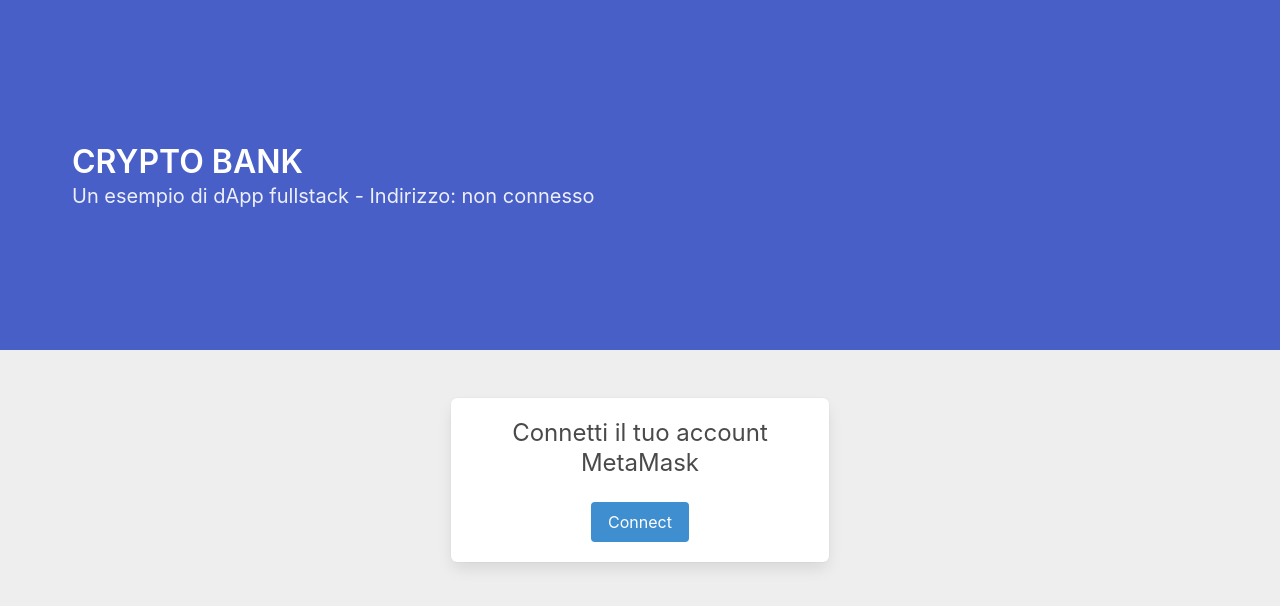
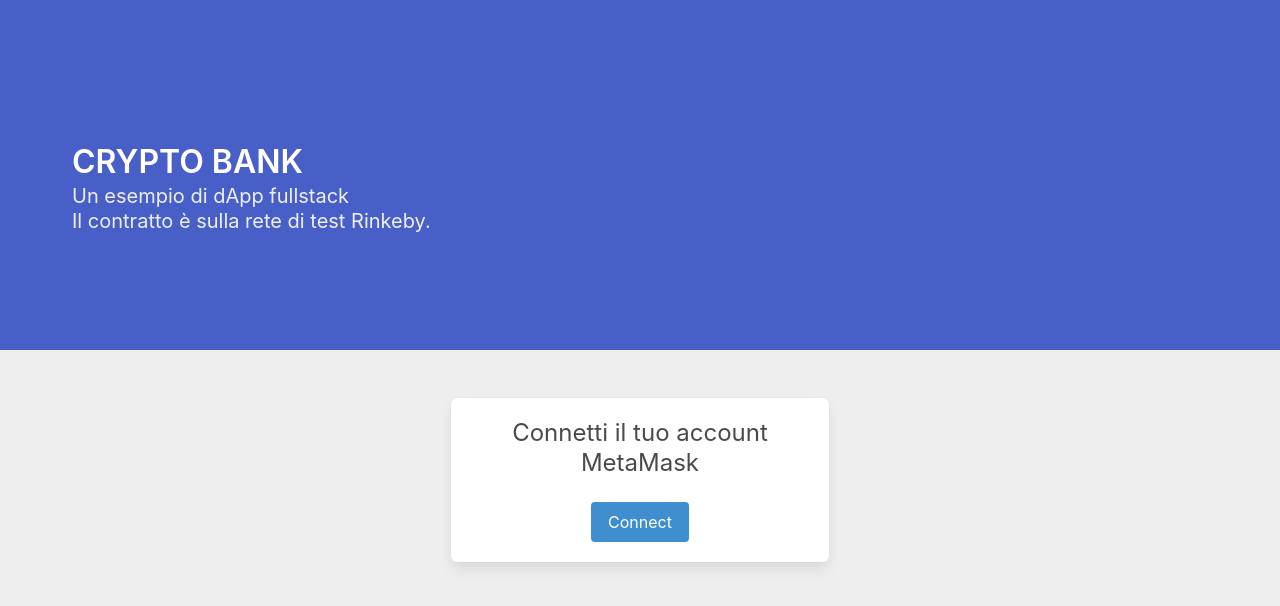
Before and after one commit to carmhack/solidity-crypto-bank, a React (Create React App) app: page / in a window 1280 px wide. Shown: the top 606 px of the page. Built offline with nearby package versions, Linux system fonts and the light colour scheme.

Commit message:
Edit jumbotron

```diff
--- a/src/App.js
+++ b/src/App.js
@@ -59,7 +59,8 @@
             CRYPTO BANK
           </p>
           <p className="subtitle">
-            Un esempio di dApp fullstack - Indirizzo: {account.address ? account.address : 'non connesso'}
+            Un esempio di dApp fullstack<br/>
+            Il <a href="https://rinkeby.etherscan.io/address/0x83D824D4Ff16DAFCA2DA8CEdda0b2207969b6550" target="_blank">contratto</a> è sulla rete di test Rinkeby.
           </p>
         </div>
       </section>
```
